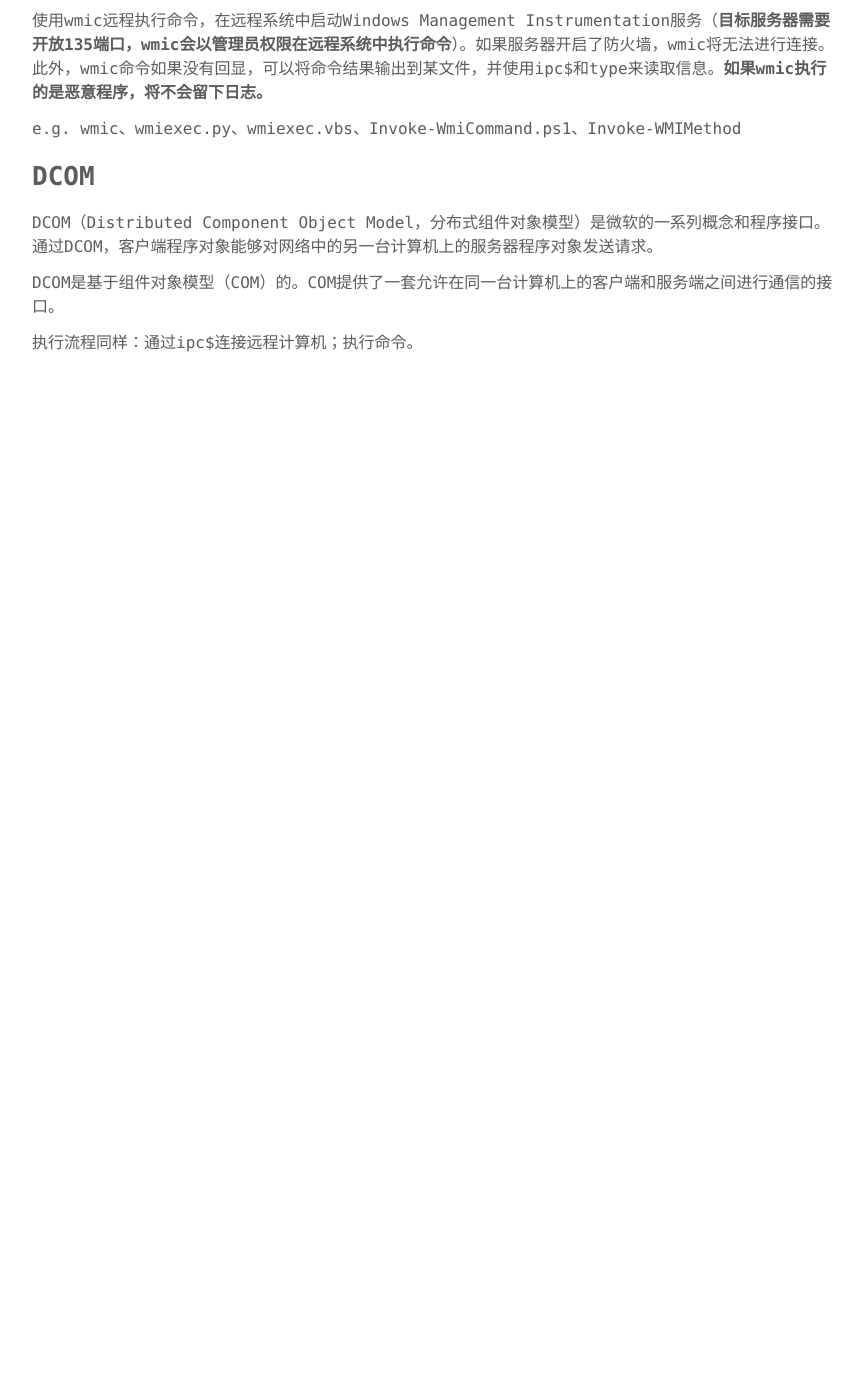
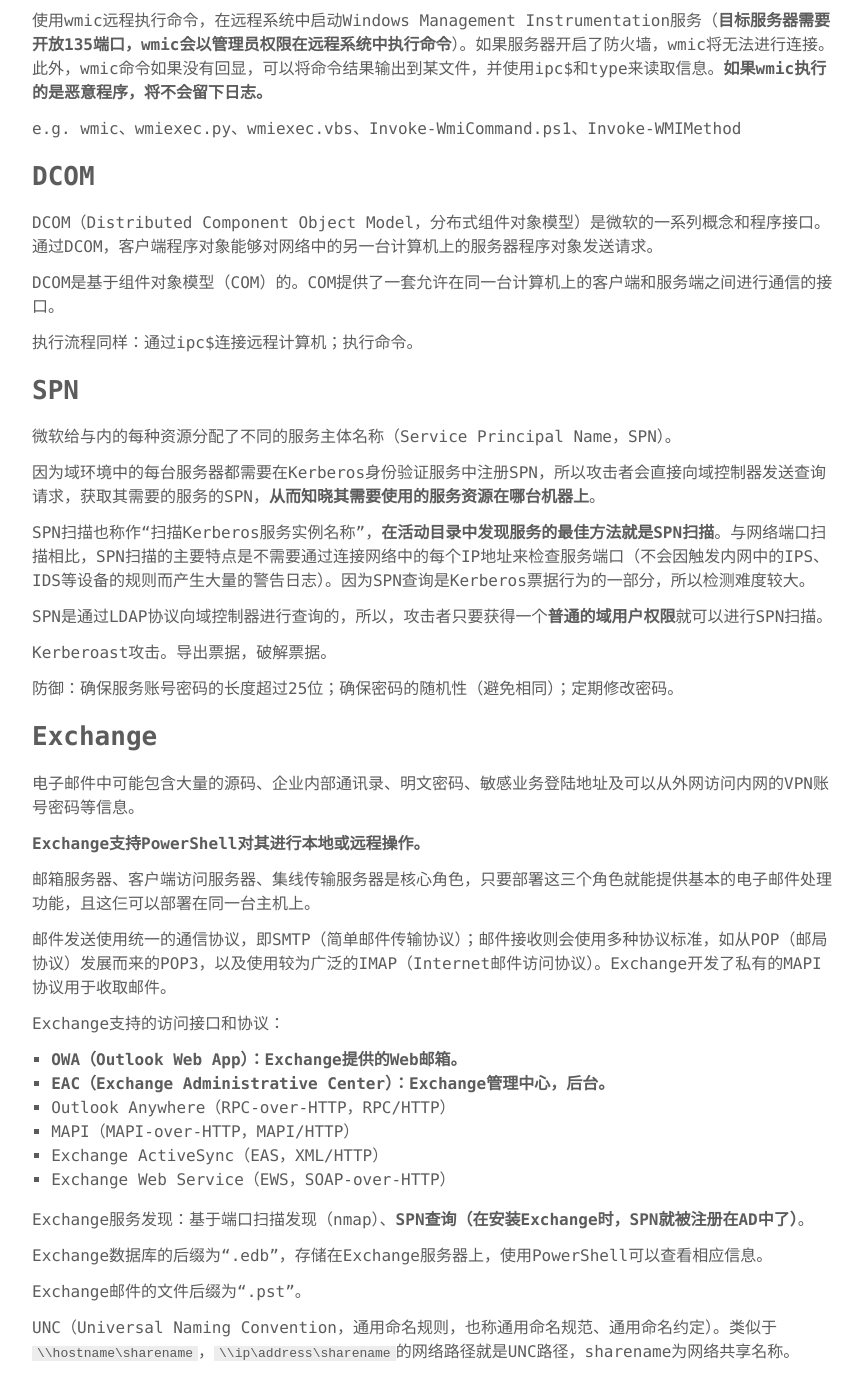
Before and after one commit to SewellDinG/sewellding.github.io, a Jekyll site: the page built from _posts/2020-04-19-《内网安全攻防：渗透测试实战指南》知识点概括.md, in a window 1280 px wide and 1400 px high, scrolled down 11497 px. Shown: the whole window, without its empty margins (207-1070 px from the left). Built offline with Jekyll 4.4.1, drawn with Linux system fonts in a browser that asks for light colours; before the commit the page ends 11888 px from its top, so only the background shows below that.

Commit message:
Update 《内网安全攻防：渗透测试实战指南》知识点概括

```diff
--- a/_posts/2020-04-19-《内网安全攻防：渗透测试实战指南》知识点概括.md
+++ b/_posts/2020-04-19-《内网安全攻防：渗透测试实战指南》知识点概括.md
@@ -425,3 +425,44 @@
 DCOM是基于组件对象模型（COM）的。COM提供了一套允许在同一台计算机上的客户端和服务端之间进行通信的接口。
 
 执行流程同样：通过ipc$连接远程计算机；执行命令。
+
+## SPN
+
+微软给与内的每种资源分配了不同的服务主体名称（Service Principal Name，SPN）。
+
+因为域环境中的每台服务器都需要在Kerberos身份验证服务中注册SPN，所以攻击者会直接向域控制器发送查询请求，获取其需要的服务的SPN，**从而知晓其需要使用的服务资源在哪台机器上**。
+
+SPN扫描也称作“扫描Kerberos服务实例名称”，**在活动目录中发现服务的最佳方法就是SPN扫描**。与网络端口扫描相比，SPN扫描的主要特点是不需要通过连接网络中的每个IP地址来检查服务端口（不会因触发内网中的IPS、IDS等设备的规则而产生大量的警告日志）。因为SPN查询是Kerberos票据行为的一部分，所以检测难度较大。
+
+SPN是通过LDAP协议向域控制器进行查询的，所以，攻击者只要获得一个**普通的域用户权限**就可以进行SPN扫描。
+
+Kerberoast攻击。导出票据，破解票据。
+
+防御：确保服务账号密码的长度超过25位；确保密码的随机性（避免相同）；定期修改密码。
+
+## Exchange
+
+电子邮件中可能包含大量的源码、企业内部通讯录、明文密码、敏感业务登陆地址及可以从外网访问内网的VPN账号密码等信息。
+
+**Exchange支持PowerShell对其进行本地或远程操作。**
+
+邮箱服务器、客户端访问服务器、集线传输服务器是核心角色，只要部署这三个角色就能提供基本的电子邮件处理功能，且这仨可以部署在同一台主机上。
+
+邮件发送使用统一的通信协议，即SMTP（简单邮件传输协议）；邮件接收则会使用多种协议标准，如从POP（邮局协议）发展而来的POP3，以及使用较为广泛的IMAP（Internet邮件访问协议）。Exchange开发了私有的MAPI协议用于收取邮件。
+
+Exchange支持的访问接口和协议：
+
+- **OWA（Outlook Web App）：Exchange提供的Web邮箱。**
+- **EAC（Exchange Administrative Center）：Exchange管理中心，后台。**
+- Outlook Anywhere（RPC-over-HTTP，RPC/HTTP）
+- MAPI（MAPI-over-HTTP，MAPI/HTTP）
+- Exchange ActiveSync（EAS，XML/HTTP）
+- Exchange Web Service（EWS，SOAP-over-HTTP）
+
+Exchange服务发现：基于端口扫描发现（nmap）、**SPN查询（在安装Exchange时，SPN就被注册在AD中了）**。
+
+Exchange数据库的后缀为“.edb”，存储在Exchange服务器上，使用PowerShell可以查看相应信息。
+
+Exchange邮件的文件后缀为“.pst”。
+
+UNC（Universal Naming Convention，通用命名规则，也称通用命名规范、通用命名约定）。类似于`\\hostname\sharename`，`\\ip\address\sharename`的网络路径就是UNC路径，sharename为网络共享名称。
```
